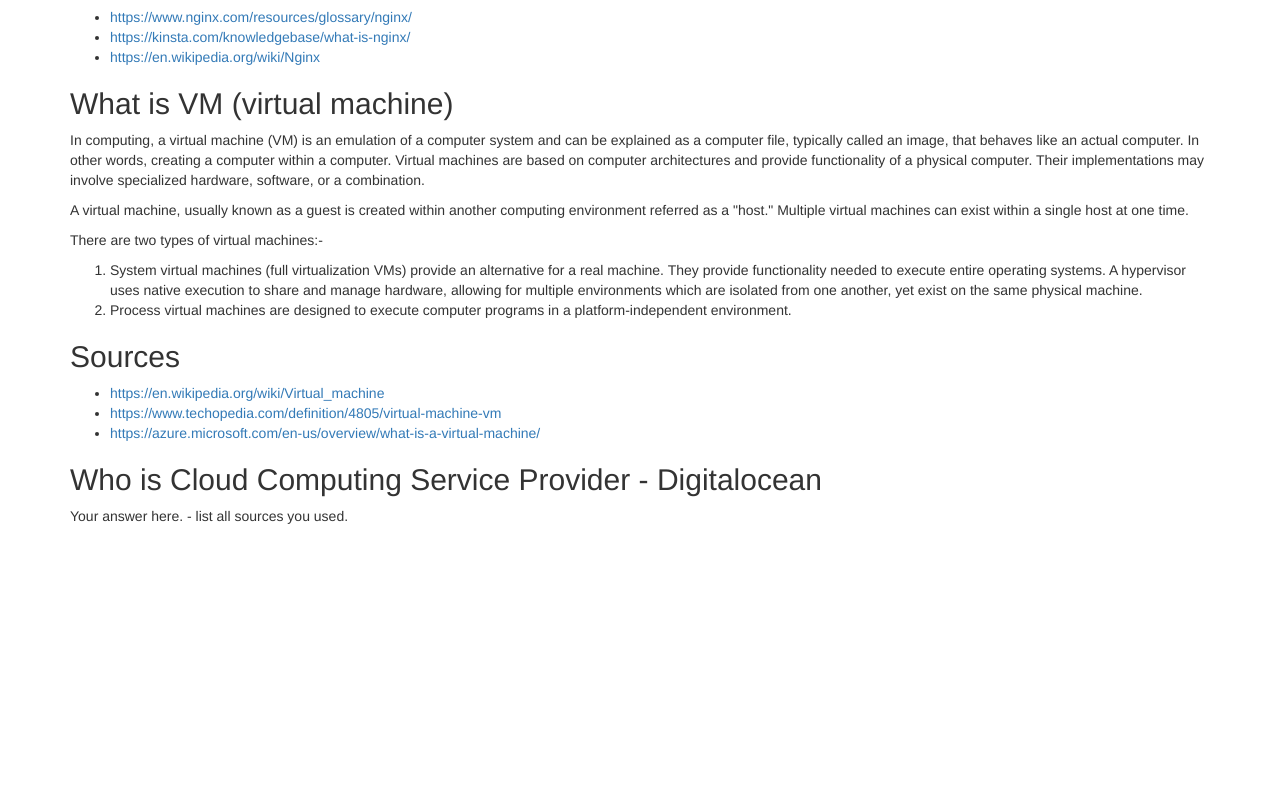
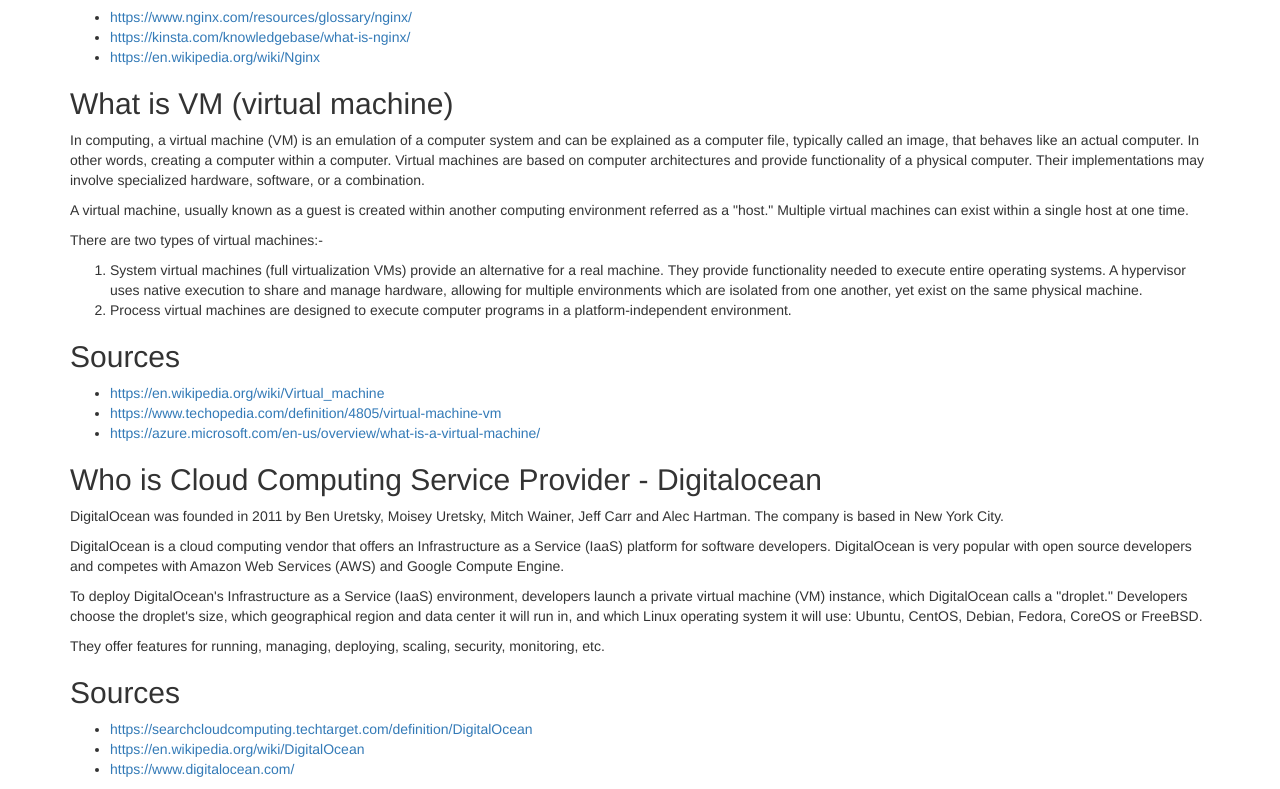
Before and after one commit to ghaisanyukta/5315, a plain HTML site: page index.html in a window 1280 px wide. Shown: the part 768-1557 px from the top of the page. Before the commit the page ends 1304 px from the top, so only its background shows below. Drawn offline with nearby package versions, Linux system fonts and the light colour scheme.

Commit message:
Added who is digital ocean

```diff
--- a/index.html
+++ b/index.html
@@ -47,7 +47,17 @@
       	<li><a href="https://azure.microsoft.com/en-us/overview/what-is-a-virtual-machine/">https://azure.microsoft.com/en-us/overview/what-is-a-virtual-machine/</a></li>
       </ul>
       <h2>Who is Cloud Computing Service Provider - Digitalocean</h2>
-      <p>Your answer here. - list all sources you used.</p>
+      <p>DigitalOcean was founded in 2011 by Ben Uretsky, Moisey Uretsky, Mitch Wainer, Jeff Carr and Alec Hartman. The company is based in New York City.<p>
+      <p>DigitalOcean is a cloud computing vendor that offers an Infrastructure as a Service (IaaS) platform for software developers. DigitalOcean is very popular with open source developers and competes with Amazon Web Services (AWS) and Google Compute Engine.</p>
+      <p>To deploy DigitalOcean's Infrastructure as a Service (IaaS) environment, developers launch a private virtual machine (VM) instance, which DigitalOcean calls a "droplet." Developers choose the droplet's size, which geographical region and data center it will run in, and which Linux operating system it will use: Ubuntu, CentOS, Debian, Fedora, CoreOS or FreeBSD.</p>
+      <p>They offer features for running, managing, deploying, scaling, security, monitoring, etc.
+      </p>
+      <h2>Sources</h2>
+      <ul>
+      	<li><a href="https://searchcloudcomputing.techtarget.com/definition/DigitalOcean">https://searchcloudcomputing.techtarget.com/definition/DigitalOcean</a></li>
+      	<li><a href="https://en.wikipedia.org/wiki/DigitalOcean">https://en.wikipedia.org/wiki/DigitalOcean</a></li>
+      	<li><a href="https://www.digitalocean.com/">https://www.digitalocean.com/</a></li>
+      </ul>
     </div>
   </body>
 </html>
```
